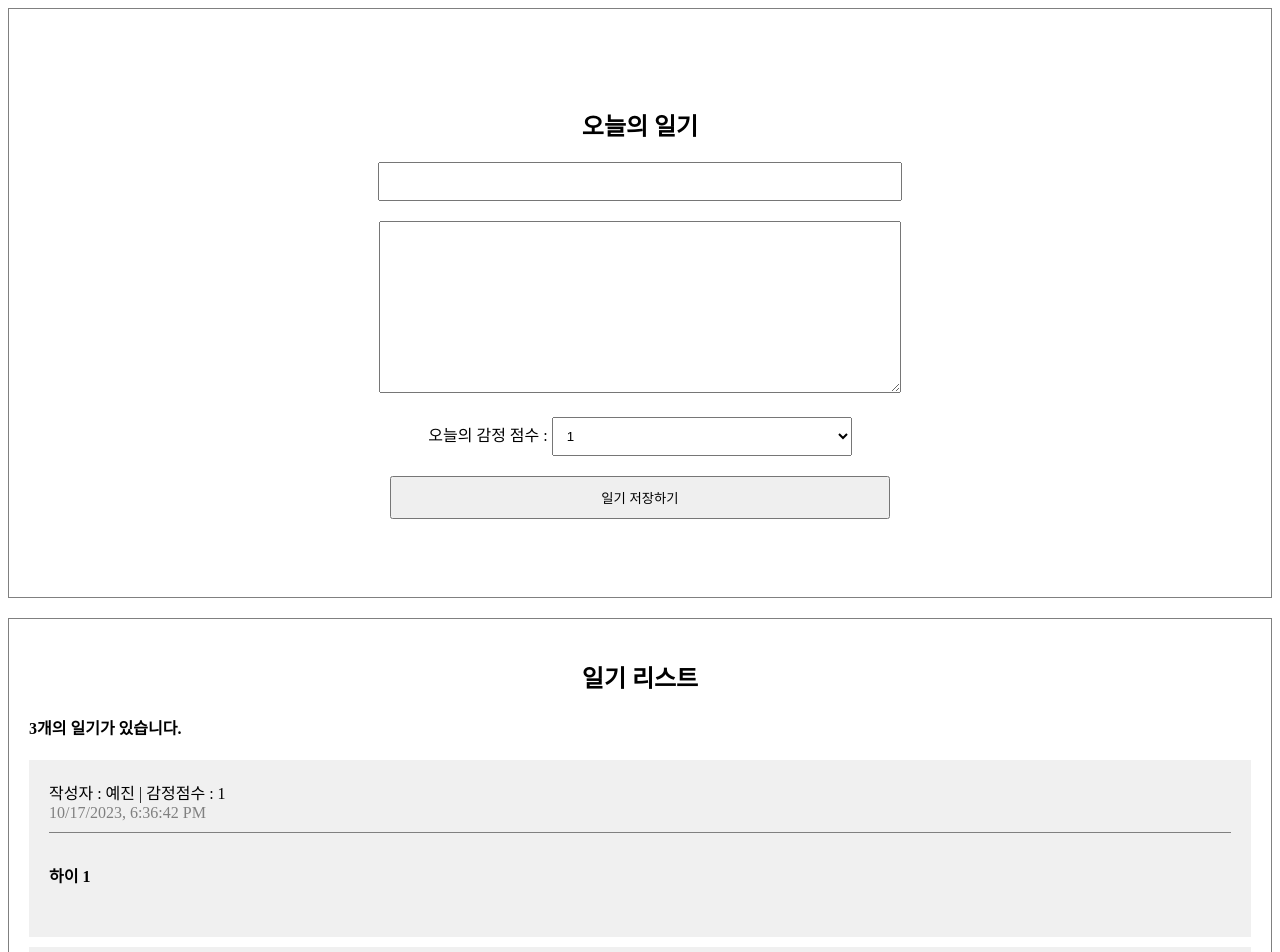
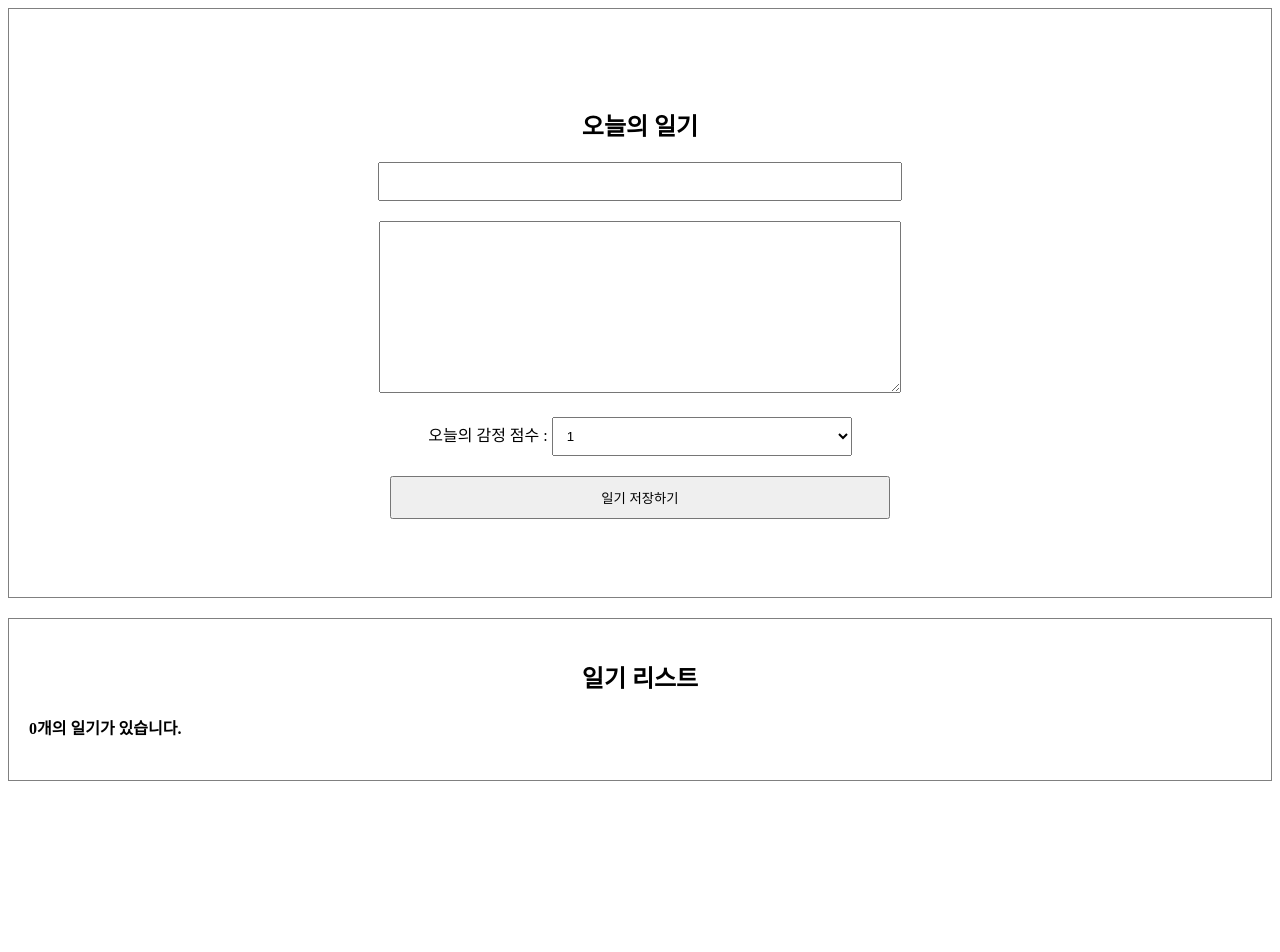
Before and after one commit to wonyj0228/simple-diary, a React (Create React App) app: page / in a window 1280 px wide. Shown: the top 952 px of the page. After the commit the page ends 800 px from the top, so only its background shows below. Built offline with nearby package versions, Linux system fonts and the light colour scheme.

Commit message:
props로 state 전달

```diff
--- a/src/repeat/App.js
+++ b/src/repeat/App.js
@@ -1,36 +1,30 @@
+import { useRef, useState } from 'react';
 import './App.css';
 import DiaryEditor from './DiaryEditor';
 import DiaryList from './DiaryList';
 
-const dummyList = [
-  {
-    id: 1,
-    author: '예진',
-    content: '하이 1',
-    emotion: 1,
-    created_date: new Date().getTime(),
-  },
-  {
-    id: 2,
-    author: '예진2',
-    content: '하이 2',
-    emotion: 2,
-    created_date: new Date().getTime(),
-  },
-  {
-    id: 3,
-    author: '예진3',
-    content: '하이 3',
-    emotion: 5,
-    created_date: new Date().getTime(),
-  },
-];
+function App() {
+  const [data, setData] = useState([]);
 
-function App() {
+  const dataId = useRef(0);
+
+  const onCreate = (author, content, emotion) => {
+    const created_date = new Date().getTime();
+    const newItem = {
+      author,
+      content,
+      emotion,
+      created_date,
+      id: dataId.current,
+    };
+    dataId.current += 1;
+    setData([newItem, ...data]);
+  };
+
   return (
     <div className="App">
-      <DiaryEditor />
-      <DiaryList diaryList={dummyList} />
+      <DiaryEditor onCreate={onCreate} />
+      <DiaryList diaryList={data} />
     </div>
   );
 }
--- a/src/repeat/DiaryEditor.js
+++ b/src/repeat/DiaryEditor.js
@@ -1,6 +1,6 @@
 import { useRef, useState } from 'react';
 
-const DiaryEditor = () => {
+const DiaryEditor = ({ onCreate }) => {
   const authorInput = useRef();
   const contentInput = useRef();
 
@@ -31,7 +31,13 @@
       return;
     }
 
+    onCreate(state.author, state.content, state.emotion);
     alert('저장 성공!');
+    setState({
+      author: '',
+      content: '',
+      emotion: 1,
+    });
   };
 
   return (
```
